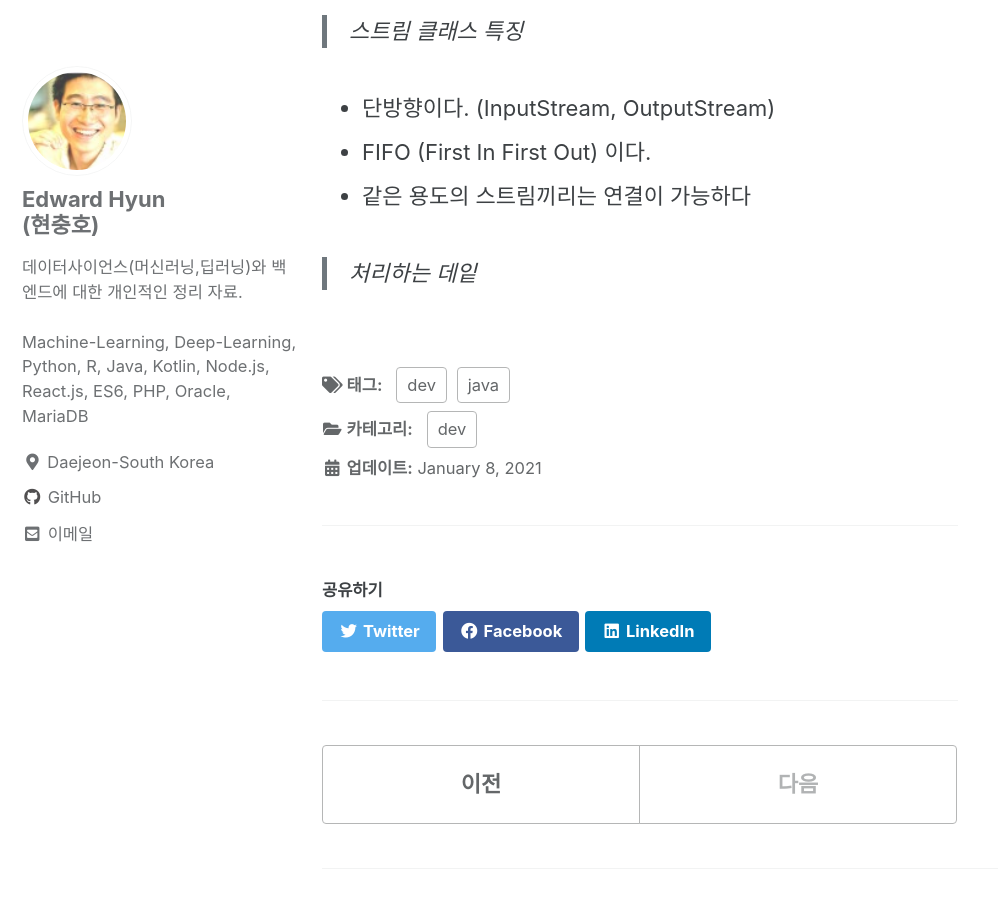
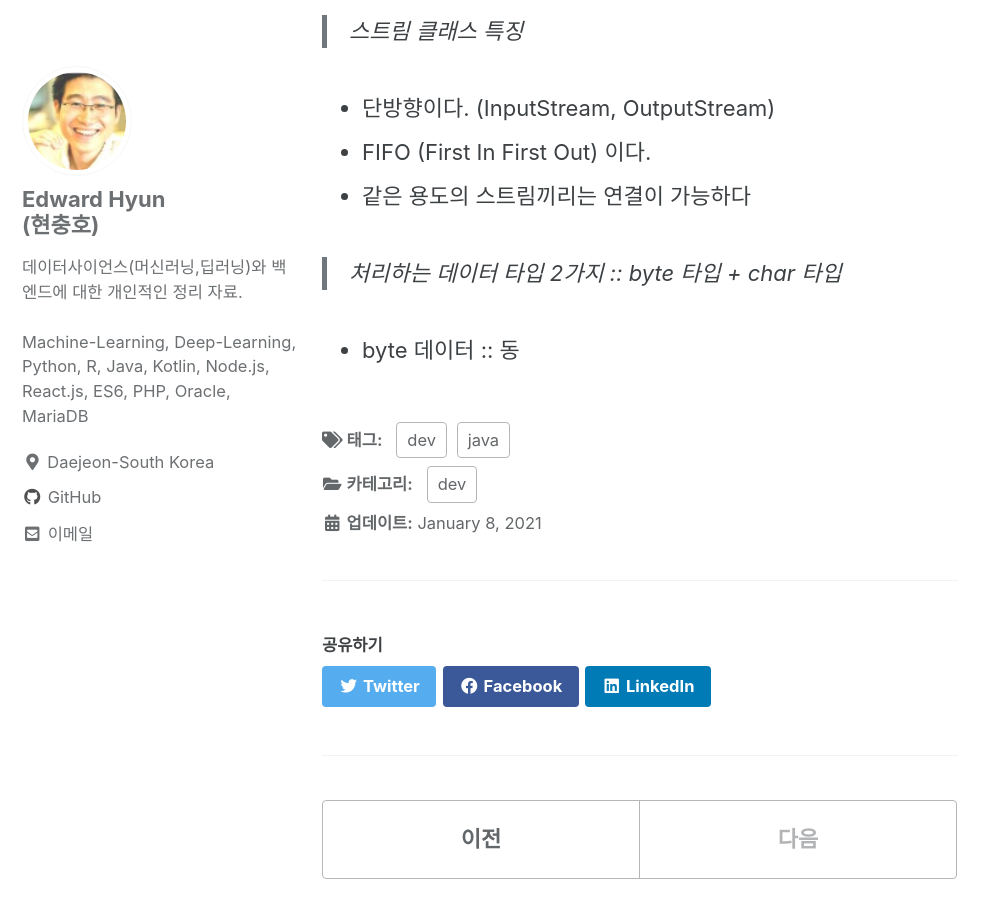
Before and after one commit to iamhch24/iamhch24.github.io, a Jekyll site: the page built from _posts/2021-01-08-[Study] 초보자를 위한 Java Programming.md, in a window 1280 px wide and 900 px high, scrolled down 4589 px. Shown: the whole window, without its empty margins (0-998 px from the left). Built offline with Jekyll 4.4.1, drawn with Linux system fonts in a browser that asks for light colours; cached includes are drawn as plain includes.

Commit message:
_posts/2021-01-08-[Study] 초보자를 위한 Java Programming.md updated from https://stackedit.io/

```diff
--- a/_posts/2021-01-08-[Study] 초보자를 위한 Java Programming.md
+++ b/_posts/2021-01-08-[Study] 초보자를 위한 Java Programming.md
@@ -107,14 +107,16 @@ public void m(){
 * FIFO (First In First Out) 이다.
 * 같은 용도의 스트림끼리는 연결이 가능하다
 
-> 처리하는 데잍
+> 처리하는 데이터 타입 2가지 :: byte 타입 + char 타입
+
+* byte 데이터 :: 동
 
 
 
 
 
 <!--stackedit_data:
-eyJoaXN0b3J5IjpbNzM1NTE3ODM4LC0xMTc4Mjc1NzI1LDE2Mz
-QwODExMjcsNTA0NzE0NDQsMTk2NzI3ODc3OSwtMTI2NDQ0NDc3
-M119
+eyJoaXN0b3J5IjpbLTE4NzgzNDcxNTYsLTExNzgyNzU3MjUsMT
+YzNDA4MTEyNyw1MDQ3MTQ0NCwxOTY3Mjc4Nzc5LC0xMjY0NDQ0
+NzczXX0=
 -->
```
